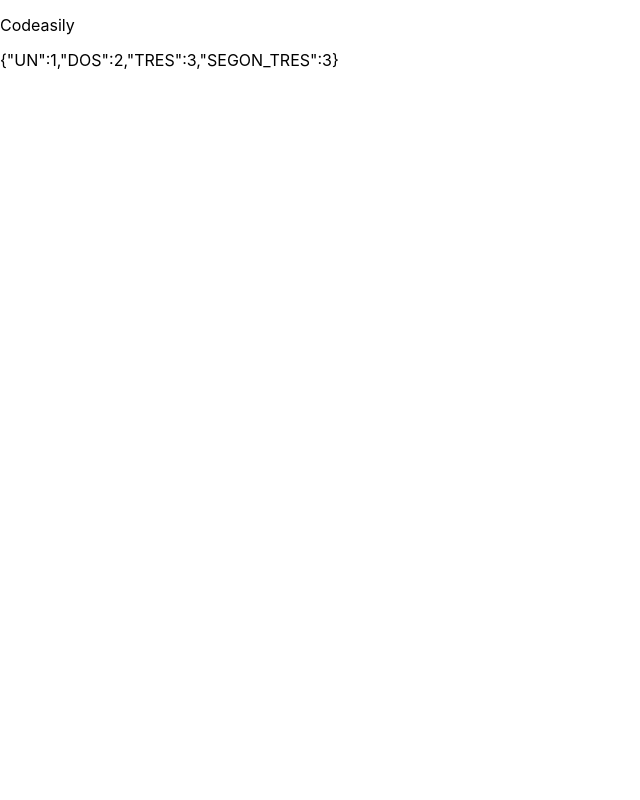
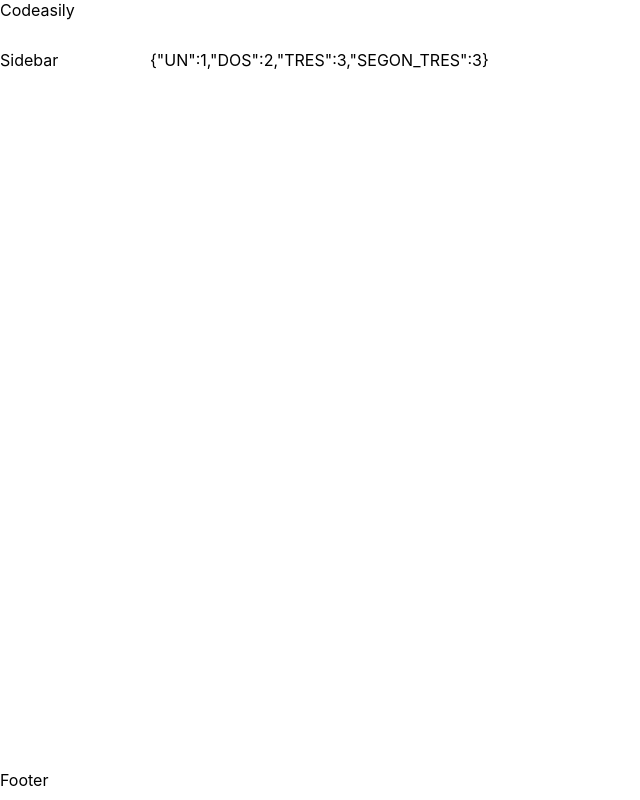
Before and after one commit to MarcLlobet/codeasily, a React (Create React App) app: page / in a window 1280 px wide. Shown: the whole page, without its empty margins (0-640 px from the left). Built offline with nearby package versions, Linux system fonts and the light colour scheme.

Commit message:
main layout

```diff
--- a/src/App.css
+++ /dev/null
@@ -1,38 +0,0 @@
-.App {
-  text-align: center;
-}
-
-.App-logo {
-  height: 40vmin;
-  pointer-events: none;
-}
-
-@media (prefers-reduced-motion: no-preference) {
-  .App-logo {
-    animation: App-logo-spin infinite 20s linear;
-  }
-}
-
-.App-header {
-  background-color: #282c34;
-  min-height: 100vh;
-  display: flex;
-  flex-direction: column;
-  align-items: center;
-  justify-content: center;
-  font-size: calc(10px + 2vmin);
-  color: white;
-}
-
-.App-link {
-  color: #61dafb;
-}
-
-@keyframes App-logo-spin {
-  from {
-    transform: rotate(0deg);
-  }
-  to {
-    transform: rotate(360deg);
-  }
-}
--- a/src/App.tsx
+++ b/src/App.tsx
@@ -1,8 +1,7 @@
 import React, { useEffect } from 'react';
-import './App.css';
 import { useVariables } from './context/variables';
 // import { operators } from './operators';
-import { Header } from './components/header';
+import { Layout } from './components/layout';
 
 function App() {
   const [variables, setVariables] = useVariables()
@@ -12,10 +11,12 @@ function App() {
   }, []) // eslint-disable-line react-hooks/exhaustive-deps
 
   return (
-    <>
-      <Header>Codeasily</Header>
-      <div>{JSON.stringify(variables)}</div>
-    </>
+    <Layout.Main>
+      <Layout.Header>Codeasily</Layout.Header>
+      <Layout.Sidebar>Sidebar</Layout.Sidebar>
+      <Layout.Body><div>{JSON.stringify(variables)}</div></Layout.Body>
+      <Layout.Footer>Footer</Layout.Footer>
+    </Layout.Main>
   );
 }
 
--- a/src/components/header.tsx
+++ /dev/null
@@ -1,19 +0,0 @@
-import { ReactNode } from "react"
-import { styled } from "styled-components"
-
-const HeaderWrapper = styled.header`
-  padding-top: 15px;
-  padding-bottom: 15px;
-`
-
-type HeaderProps = {
-  children: ReactNode
-}
-
-export const Header = ({
-  children,
-}: HeaderProps) => {
-  return (
-    <HeaderWrapper>{children}</HeaderWrapper>
-  )
-}
--- /dev/null
+++ b/src/components/layout.tsx
@@ -0,0 +1,68 @@
+import { ReactNode } from "react"
+import { styled } from "styled-components"
+
+type WrapperNode = {
+  children: ReactNode
+}
+
+const StyledHeader = styled.header`
+  grid-area: header;
+`
+
+const Header = ({children}: WrapperNode) => (
+  <StyledHeader>
+    {children}
+  </StyledHeader>
+)
+
+const StyledSidebar = styled.aside`
+  grid-area: sidebar;
+`
+
+const Sidebar = ({children}: WrapperNode) => (
+  <StyledSidebar>
+    {children}
+  </StyledSidebar>
+)
+
+const StyledBody = styled.main`
+  grid-area: body;
+`
+
+const Body = ({children}: WrapperNode) => (
+  <StyledBody>
+    {children}
+  </StyledBody>
+)
+
+const StyledFooter = styled.footer`
+  grid-area: footer;
+`
+
+const Footer = ({children}: WrapperNode) => (
+  <StyledFooter>
+    {children}
+  </StyledFooter>
+)
+
+const MainLayout = styled.div`
+  height: 100dvh;
+  width: 100%;
+  display: grid;
+  grid-template-areas:
+    "header header"
+    "sidebar body"
+    "footer footer";
+  grid-template-rows: 50px 1fr 30px;
+  grid-template-columns: 150px 1fr;
+`
+const Main = ({children}: WrapperNode) => <MainLayout>{children}</MainLayout>
+
+
+export const Layout = {
+  Main,
+  Header,
+  Sidebar,
+  Body,
+  Footer,
+}
```
